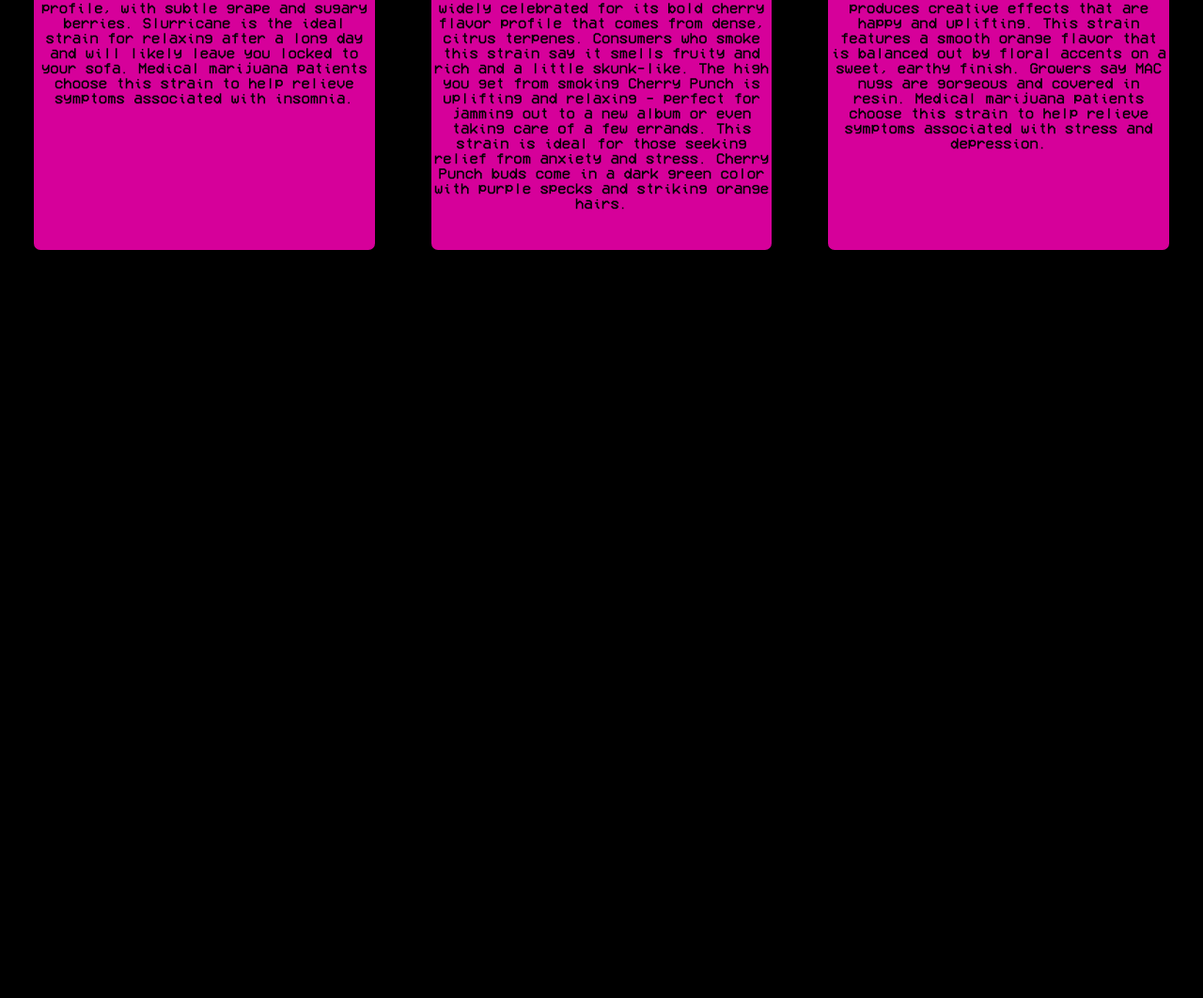
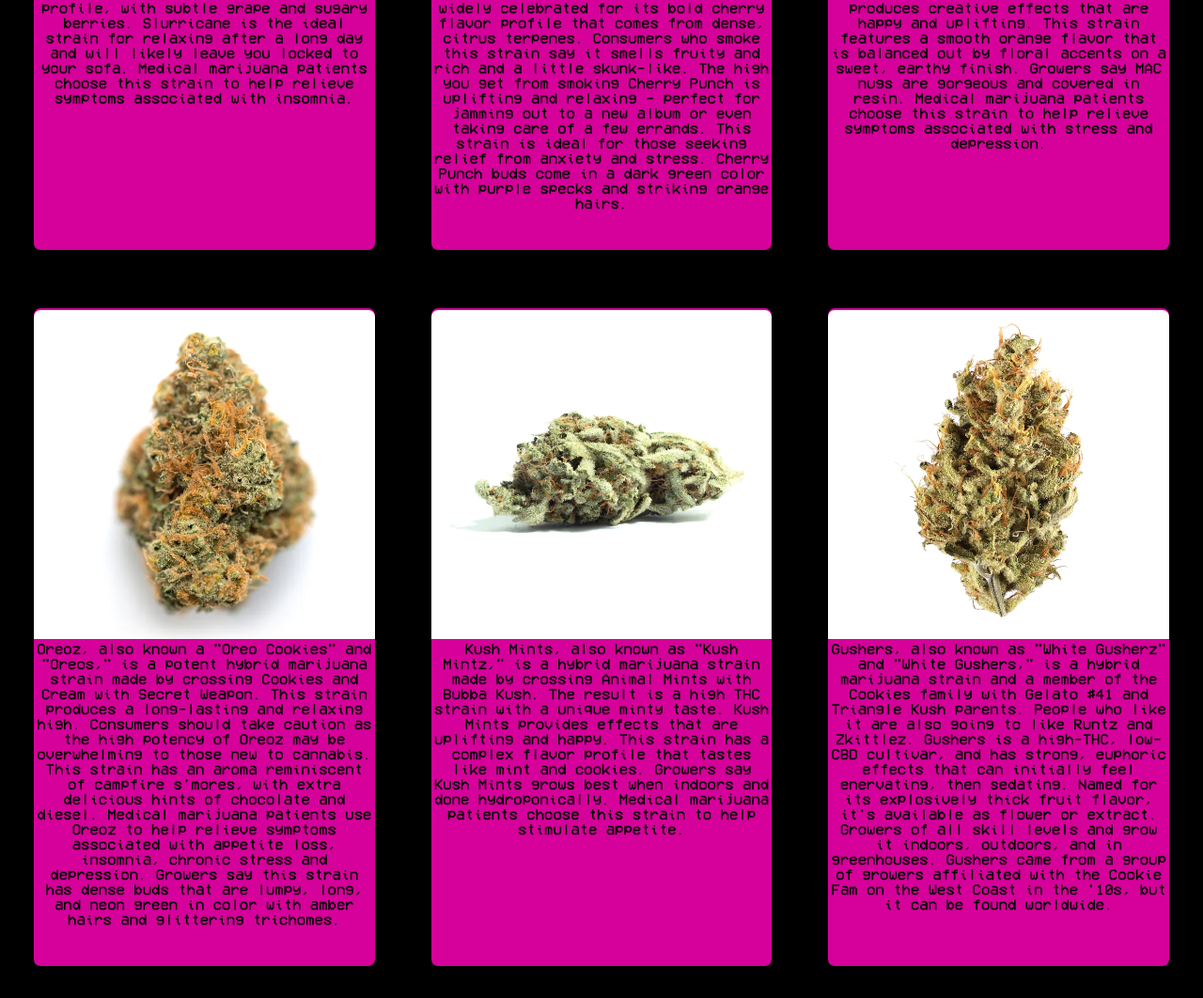
Before and after one commit to HollywoodOKC/Neon-High-Lounge--Mock-, a plain HTML site: page strains.html in a window 1280 px wide. Shown: the part 1602-2664 px from the top of the page at 94% size. Before the commit the page ends 1902 px from the top, so only its background shows below. Drawn offline with Linux system fonts and the light colour scheme.

Commit message:
Added new strains.

```diff
--- a/strains.html
+++ b/strains.html
@@ -86,6 +86,36 @@
         this strain to help relieve symptoms associated with stress and depression.</p>
     </div>
   </div>
+  <div class="allStrains">
+    <div class="strain">
+      <img class="picture" src="images/Oreoz.png" alt="Oreoz">
+      <p class="descript">Oreoz, also known a "Oreo Cookies" and "Oreos," is a potent hybrid marijuana strain made by
+        crossing Cookies and Cream with Secret Weapon. This strain produces a long-lasting and relaxing high. Consumers
+        should take caution as the high potency of Oreoz may be overwhelming to those new to cannabis. This strain has
+        an aroma reminiscent of campfire s'mores, with extra delicious hints of chocolate and diesel. Medical marijuana
+        patients use Oreoz to help relieve symptoms associated with appetite loss, insomnia, chronic stress and
+        depression. Growers say this strain has dense buds that are lumpy, long, and neon green in color with amber
+        hairs and glittering trichomes. </p>
+    </div>
+    <div class="strain">
+      <img class="picture" src="images/Kush_Mints.png" alt="Kush Mints">
+      <p class="descript">Kush Mints, also known as "Kush Mintz," is a hybrid marijuana strain made by crossing Animal
+        Mints with Bubba Kush. The result is a high THC strain with a unique minty taste. Kush Mints provides effects
+        that are uplifting and happy. This strain has a complex flavor profile that tastes like mint and cookies.
+        Growers say Kush Mints grows best when indoors and done hydroponically. Medical marijuana patients choose this
+        strain to help stimulate appetite.</p>
+    </div>
+    <div class="strain">
+      <img class="picture" src="images/Gushers.png" alt="Gushers">
+      <p class="descript">Gushers, also known as "White Gusherz" and "White Gushers," is a hybrid marijuana strain and a
+        member of the Cookies family with Gelato #41 and Triangle Kush parents. People who like it are also going to
+        like Runtz and Zkittlez. Gushers is a high-THC, low-CBD cultivar, and has strong, euphoric effects that can
+        initially feel enervating, then sedating. Named for its explosively thick fruit flavor, it's available as flower
+        or extract. Growers of all skill levels and grow it indoors, outdoors, and in greenhouses. Gushers came from a
+        group of growers affiliated with the Cookie Fam on the West Coast in the '10s, but it can be found worldwide.
+      </p>
+    </div>
+  </div>
 
 
   <script src="scripts/strains.js" type="text/javascript"></script>
```
Also changed, not shown: images/Gushers.png (added), images/Kush_Mints.png (added), images/Oreoz.png (added), 2 other files.
